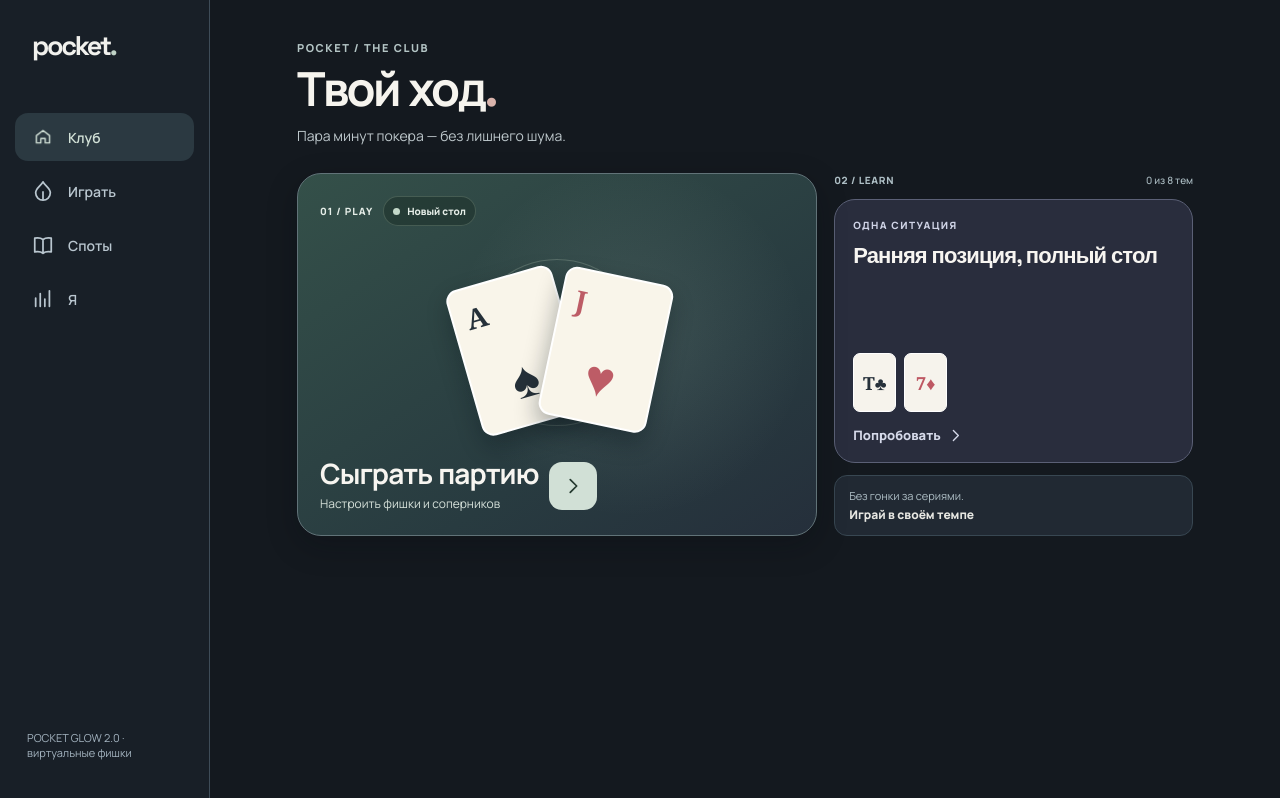
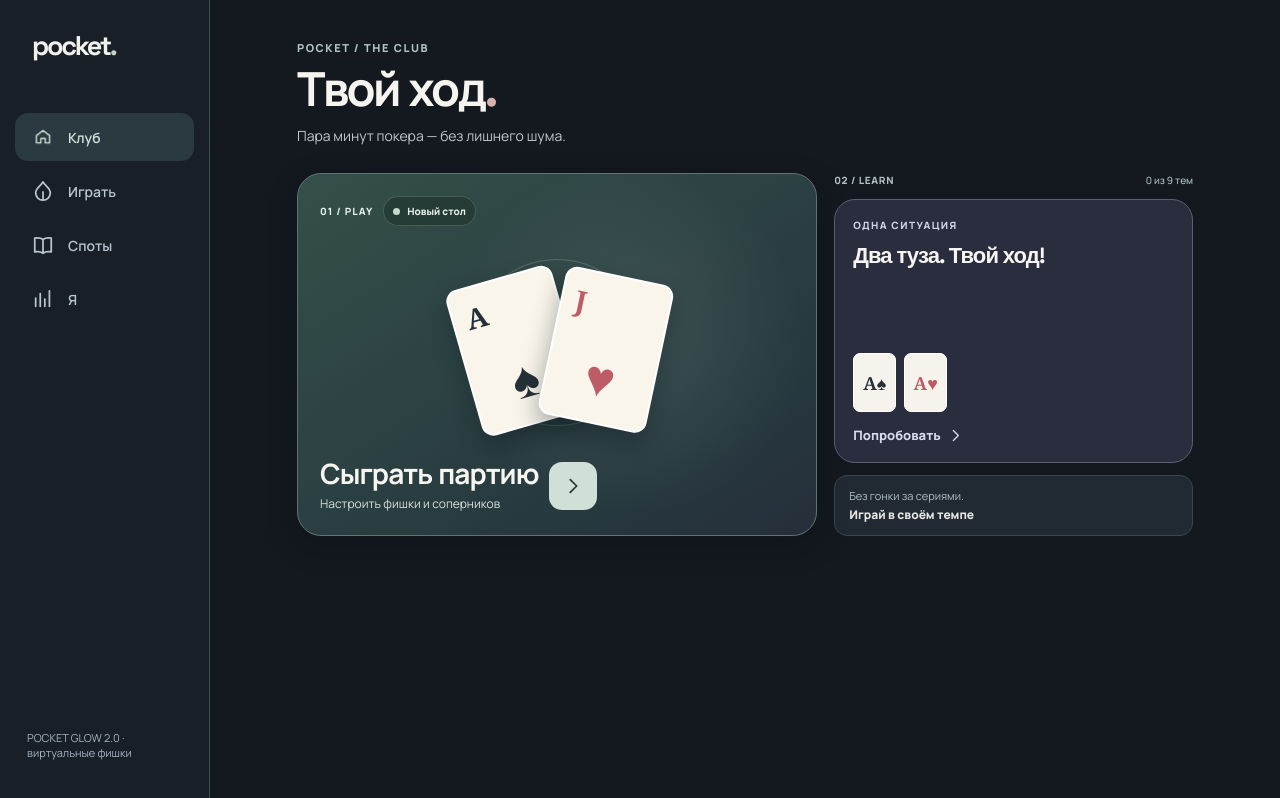
Before and after one commit to Coldqh/pocket-poker, a React (Vite) app: page / in a window 1280 px wide. Built offline with nearby package versions, Linux system fonts and the light colour scheme.

Commit message:
Add three-picture beginner path to make the first poker lesson approachable

```diff
--- a/src/lessons.ts
+++ b/src/lessons.ts
@@ -8,6 +8,19 @@ export type Module = {
   theory: { heading: string; text: string }[]; scenarios: Scenario[];
 };
 export const modules: Module[] = [
+  {
+    id:'firstmoves',title:'Первые три решения',tag:'НАЧНИ ЗДЕСЬ',level:'Для новичков',duration:'2 мин',
+    teaser:'Попробуй покер без словаря и длинного урока.',
+    theory:[
+      {heading:'Карты решают',text:'Пара — две карты одного достоинства. Два туза в начале раздачи — самая сильная стартовая пара. На каждой улице игроки решают: продолжать или сбрасывать.'},
+      {heading:'Три действия',text:'Фолд — сбросить и выйти из раздачи. Колл — ответить на ставку соперника. Рейз — повысить ставку. Не обязательно играть каждую руку.'}
+    ],
+    scenarios:[
+      {id:'intro1',title:'Два туза. Твой ход!',context:'Игра только началась. У тебя пара тузов, до тебя никто не повышал ставку.',hand:['A♠','A♥'],question:'Что обычно лучше сделать?',choices:['Сбросить карты','Ответить на блайнд','Поднять ставку'],correct:2,explanation:'Пара тузов — самая сильная стартовая рука. Обычно её разыгрывают повышением ставки: так можно получить больше фишек от более слабых рук. Размер зависит от условий стола.'},
+      {id:'intro2',title:'Можно не играть',context:'У тебя слабые 7 и 2 разных мастей. Соперник перед тобой уже сделал крупный рейз. Ты не на блайнде.',hand:['7♠','2♦'],question:'Какой ход разумнее?',choices:['Сбросить и ждать следующую руку','Ответить на рейз','Повысить ещё сильнее'],correct:0,explanation:'Разномастные 7 и 2 — одна из самых слабых стартовых рук. Против крупного рейза без особой причины лучше сэкономить фишки и сбросить.'},
+      {id:'intro3',title:'Что у тебя собралось?',context:'На руках две семёрки, и ещё одна семёрка открылась на столе. Других карт пока не нужно.',hand:['7♦','7♠'],board:['7♥','J♣','2♦'],question:'Какая комбинация сейчас?',choices:['Одна пара','Тройка','Две пары'],correct:1,explanation:'Три карты одного достоинства — тройка (сет). Две семёрки в руке плюс семёрка на столе дают тройку.'}
+    ]
+  },
   {
     id:'preflop',title:'Префлоп и позиции',tag:'ФУНДАМЕНТ',level:'Начальный · средний',duration:'12 мин',
     teaser:'Почему одна и та же рука может быть рейзом на баттоне и фолдом в ранней позиции.',
```
